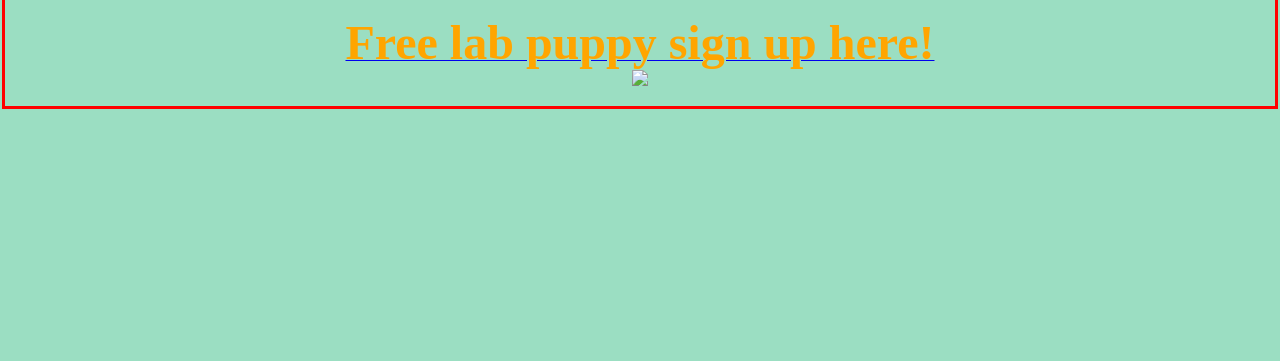
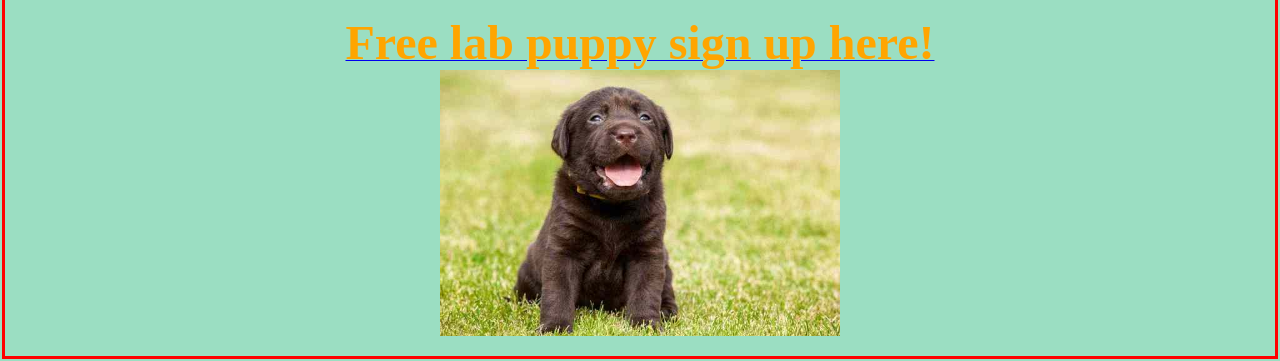
Before and after one commit to n7vfw/Lab2.io, a plain HTML site: page index.html in a window 1280 px wide. Shown: the part 1135-1496 px from the top of the page. Before the commit the page ends 1246 px from the top, so only its background shows below. Drawn offline with Linux system fonts and the light colour scheme.

Commit message:
Update index.html

```diff
--- a/index.html
+++ b/index.html
@@ -19,7 +19,7 @@ My name is Chewy, I am a choclate lab. I am a smart lovable dog. I am energetic
 <center><iframe width="560" height="315" src="https://www.youtube.com/embed/u_VsvZmIWxY" frameborder="0" allow="accelerometer; autoplay; encrypted-media; gyroscope; picture-in-picture" allowfullscreen></iframe></center>
 <p>
 <a><center><a href="fourm.html"><font color="orange"><font size="44"><strong><b>Free lab puppy sign up here!</a></strong></b></font></center>
-<center><img src="puppy.jfif" style=width:400px;"></p></center>
+<center><img src="lab.jpg" style=width:400px;"></p></center>
 <p>
 </body>
 </html>
```
